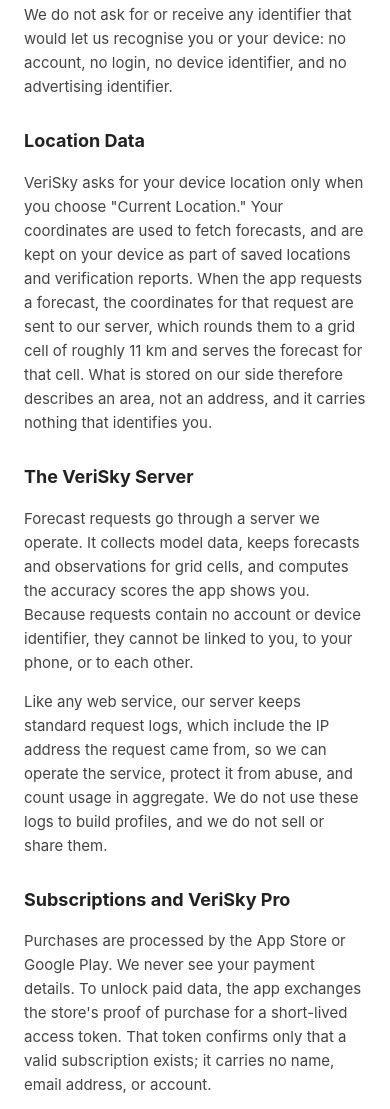
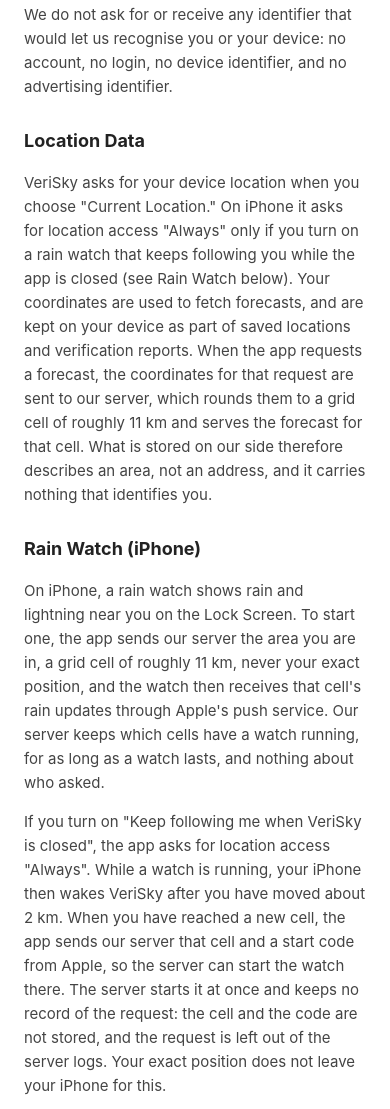
Before and after one commit to NickLeenders/verisky_privacy_statement, a plain HTML site: page docs/privacy.html in a window 390 px wide. Shown: the part 672-1781 px from the top of the page. Drawn offline with Linux system fonts and the light colour scheme.

Commit message:
Privacy: rain watch on iPhone, and location Always for a watch that follows you

```diff
--- a/docs/privacy.html
+++ b/docs/privacy.html
@@ -15,7 +15,7 @@
 </head>
 <body>
   <h1>Privacy Policy</h1>
-  <p class="updated">Last updated: July 25, 2026</p>
+  <p class="updated">Last updated: November 25, 2026</p>
 
   <h2>Overview</h2>
   <p>VeriSky is a weather forecast comparison app. It works without an account, and it never asks for your name, email address, or any other personal detail. This policy explains what the app keeps on your device, what leaves your device, and what our server does with it.</p>
@@ -31,7 +31,11 @@
   <p>We do not ask for or receive any identifier that would let us recognise you or your device: no account, no login, no device identifier, and no advertising identifier.</p>
 
   <h2>Location Data</h2>
-  <p>VeriSky asks for your device location only when you choose "Current Location." Your coordinates are used to fetch forecasts, and are kept on your device as part of saved locations and verification reports. When the app requests a forecast, the coordinates for that request are sent to our server, which rounds them to a grid cell of roughly 11 km and serves the forecast for that cell. What is stored on our side therefore describes an area, not an address, and it carries nothing that identifies you.</p>
+  <p>VeriSky asks for your device location when you choose "Current Location." On iPhone it asks for location access "Always" only if you turn on a rain watch that keeps following you while the app is closed (see Rain Watch below). Your coordinates are used to fetch forecasts, and are kept on your device as part of saved locations and verification reports. When the app requests a forecast, the coordinates for that request are sent to our server, which rounds them to a grid cell of roughly 11 km and serves the forecast for that cell. What is stored on our side therefore describes an area, not an address, and it carries nothing that identifies you.</p>
+
+  <h2>Rain Watch (iPhone)</h2>
+  <p>On iPhone, a rain watch shows rain and lightning near you on the Lock Screen. To start one, the app sends our server the area you are in, a grid cell of roughly 11 km, never your exact position, and the watch then receives that cell's rain updates through Apple's push service. Our server keeps which cells have a watch running, for as long as a watch lasts, and nothing about who asked.</p>
+  <p>If you turn on "Keep following me when VeriSky is closed", the app asks for location access "Always". While a watch is running, your iPhone then wakes VeriSky after you have moved about 2 km. When you have reached a new cell, the app sends our server that cell and a start code from Apple, so the server can start the watch there. The server starts it at once and keeps no record of the request: the cell and the code are not stored, and the request is left out of the server logs. Your exact position does not leave your iPhone for this.</p>
 
   <h2>The VeriSky Server</h2>
   <p>Forecast requests go through a server we operate. It collects model data, keeps forecasts and observations for grid cells, and computes the accuracy scores the app shows you. Because requests contain no account or device identifier, they cannot be linked to you, to your phone, or to each other.</p>
```
